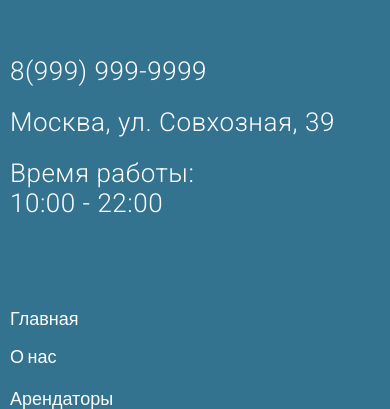
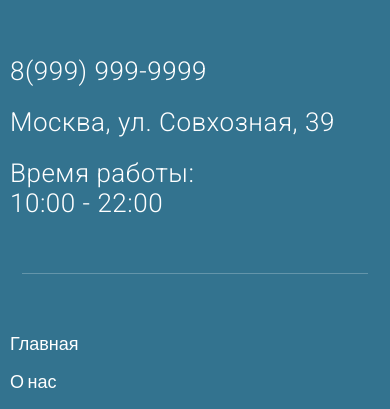
Before and after one commit to Sulfat404/Lyublino, a plain HTML site: page index.html in a window 390 px wide. Shown: the part 3375-3784 px from the top of the page. Drawn offline with Linux system fonts and the light colour scheme.

Commit message:
added: line

```diff
--- a/index.html
+++ b/index.html
@@ -117,6 +117,9 @@
                         </ul>
                     </div>
                 </div>
+                <div class="pt-4 d-md-none d-flex justify-content-center">
+                    <img src="./img/Line.svg" alt="Line">
+                </div>
                 <div class="d-flex mt-5 align-items-start align-items-lg-center flex-column-reverse flex-md-row">
                     <div class="footer__networks pr-5">
                         <a href="#"><img src="./img/LogoWhite.svg" alt="Logo"></a>
```
